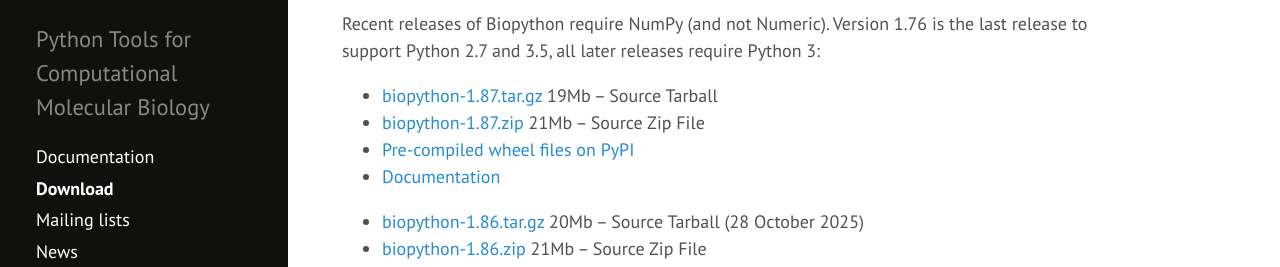
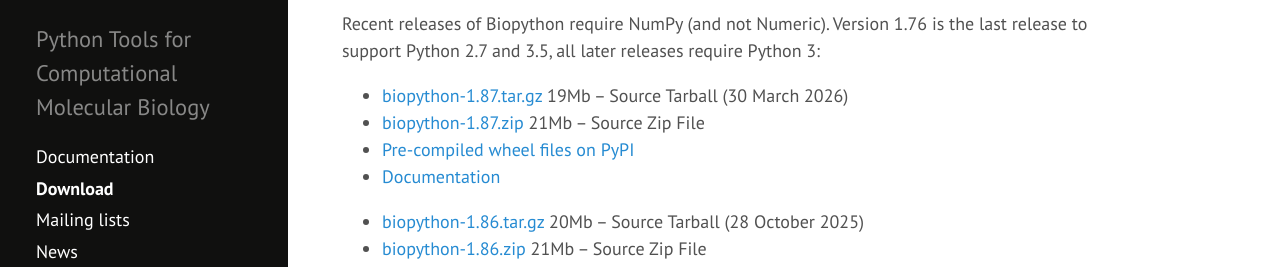
Before and after one commit to biopython/biopython.github.io, a Jekyll site: the page built from wiki/Download.md, in a window 1280 px wide and 900 px high, scrolled down 2103 px. Shown: the part 176-443 px from the top of the window. Built offline with Jekyll 4.4.1, drawn with Linux system fonts in a browser that asks for light colours.

Commit message:
Add date for Biopython 1.87

```diff
--- a/wiki/Download.md
+++ b/wiki/Download.md
@@ -136,7 +136,7 @@ all later releases require Python 3:
 
 
 -   [biopython-1.87.tar.gz](http://biopython.org/DIST/biopython-1.87.tar.gz)
-    19Mb -- Source Tarball
+    19Mb -- Source Tarball (30 March 2026)
 -   [biopython-1.87.zip](http://biopython.org/DIST/biopython-1.87.zip)
     21Mb -- Source Zip File
 -   [Pre-compiled wheel files on PyPI](https://pypi.python.org/pypi/biopython/1.87)
```
